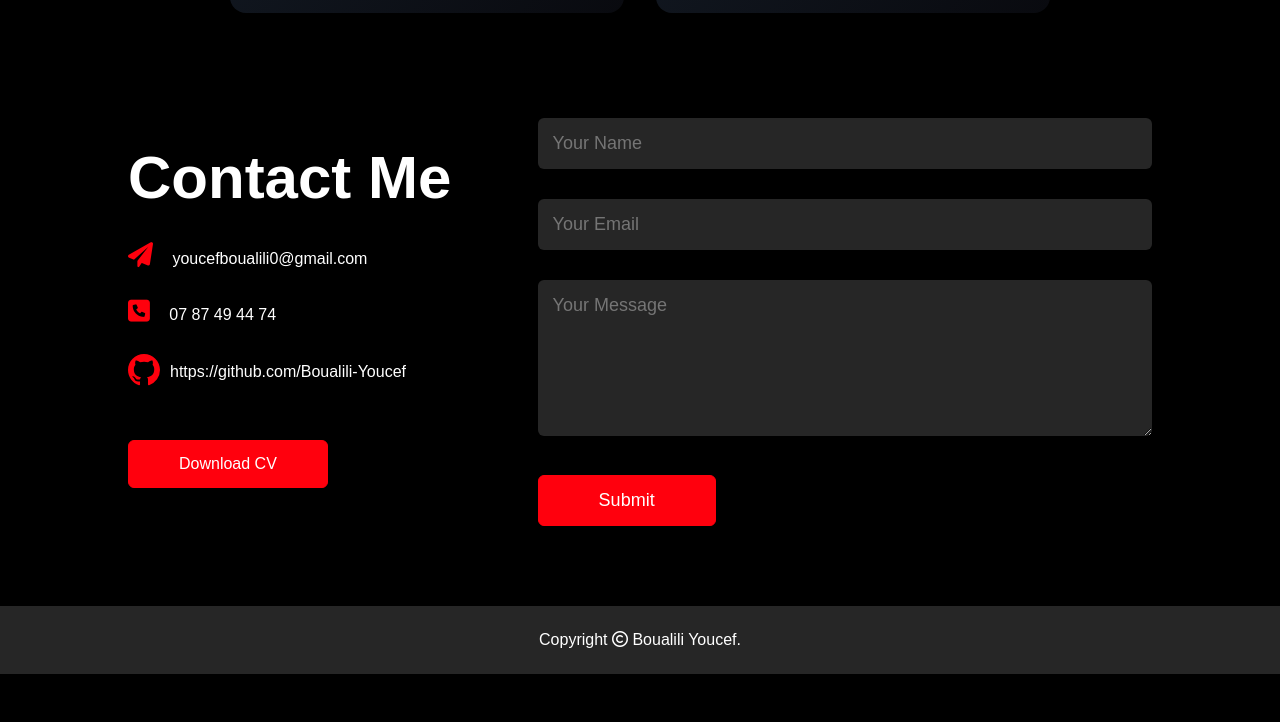
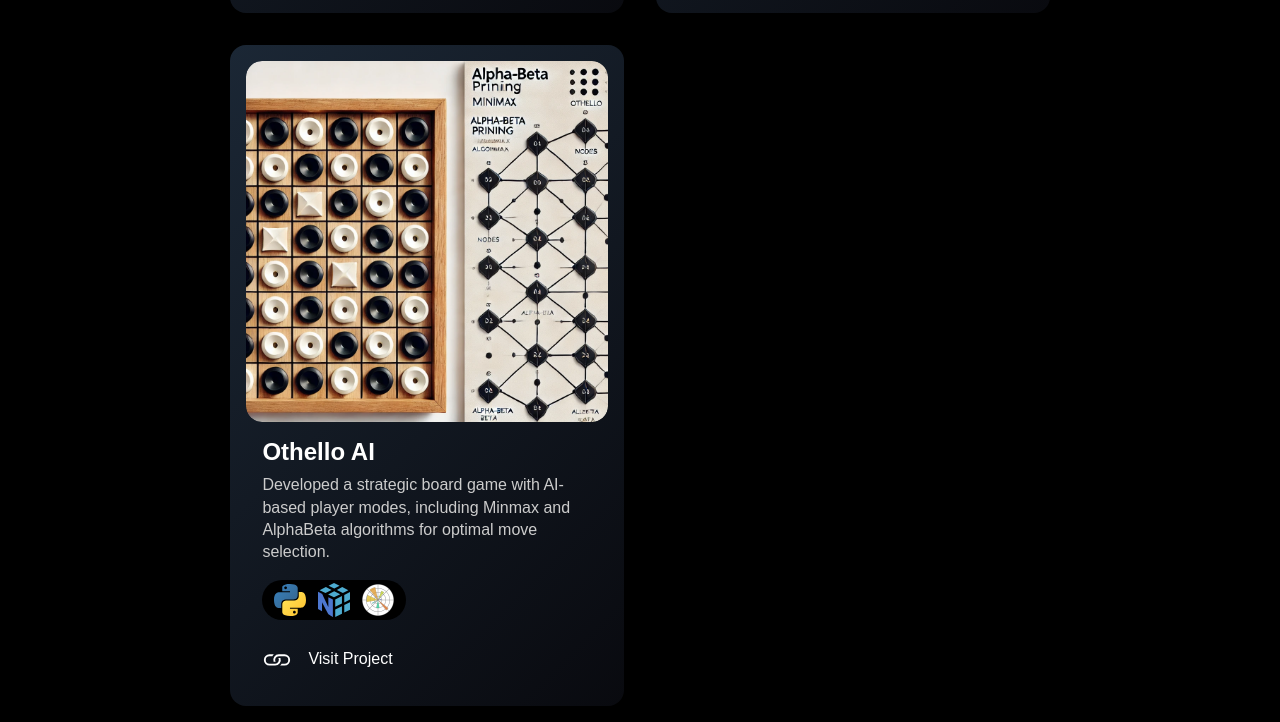
Before and after one commit to Boualili-Youcef/IamBoualiliYoucef, a plain HTML site: page index.html in a window 1280 px wide. Shown: the part 3018-3740 px from the top of the page. Before the commit the page ends 3692 px from the top, so only its background shows below. Drawn offline with Linux system fonts and the light colour scheme.

Commit message:
Add Othello AI project card to portfolio

```diff
--- a/index.html
+++ b/index.html
@@ -418,6 +418,42 @@
               </a>
             </div>
           </article>
+          <article class="projects__card">
+            <a href="https://github.com/Boualili-Youcef/projects_AI/tree/master/TP02" target="_blank" class="projects__image">
+              <img src="images/alpha.webp" alt="image" class="projects__img" />
+            </a>
+
+            <div class="projects__data">
+              <h3 class="projects__name">Othello AI</h3>
+              <p class="projects__description">
+                Developed a strategic board game with AI-based player modes, including Minmax and AlphaBeta algorithms for optimal move selection.
+              </p>
+              <div class="project__skills">
+                <img src="images/Python.svg" alt="" class="project__skill" />
+                <img src="images/numpy-1.svg" alt="" class="project__skill" />
+                <img src="images/Mat.png" alt="" class="project__skill" />
+              </div>
+              <a href="https://github.com/Boualili-Youcef/projects_AI/tree/master/TP02" target="_blank" class="projects__button">
+                <svg
+                  xmlns="http://www.w3.org/2000/svg"
+                  width="30"
+                  height="30"
+                  fill="currentColor"
+                  class="bi bi-link"
+                  viewBox="0 0 16 16"
+                >
+                  <path
+                    d="M6.354 5.5H4a3 3 0 0 0 0 6h3a3 3 0 0 0 2.83-4H9q-.13 0-.25.031A2 2 0 0 1 7 10.5H4a2 2 0 1 1 0-4h1.535c.218-.376.495-.714.82-1z"
+                  />
+                  <path
+                    d="M9 5.5a3 3 0 0 0-2.83 4h1.098A2 2 0 0 1 9 6.5h3a2 2 0 1 1 0 4h-1.535a4 4 0 0 1-.82 1H12a3 3 0 1 0 0-6z"
+                  />
+                </svg>
+                <i class="ri_link"></i>
+                <span>Visit Project</span>
+              </a>
+            </div>
+          </article>
         </div>
       </div>
     </section>
```
Also changed, not shown: images/Mat.png (added), images/alpha.webp (added).
